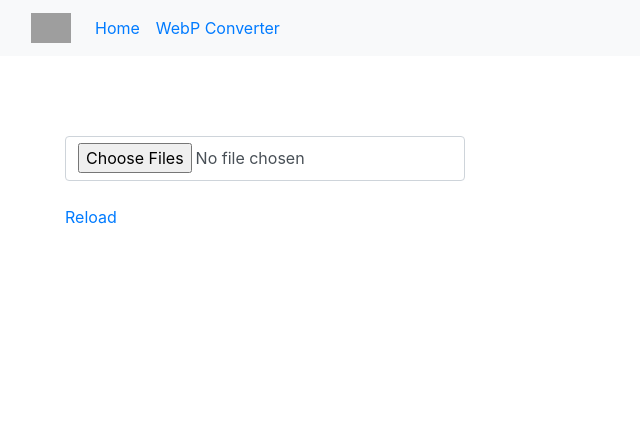
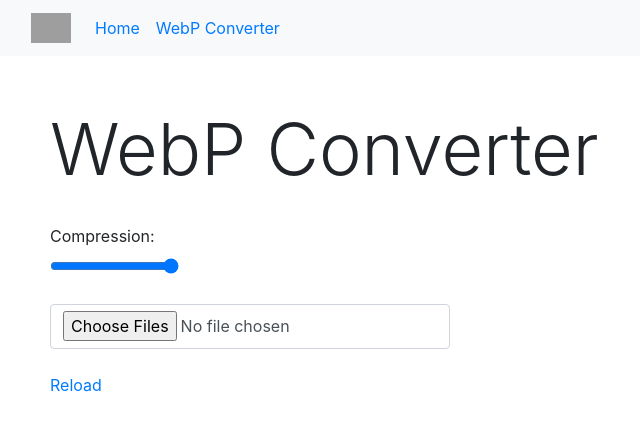
Before and after one commit to gatesweeney/rapt-tools, a React (Create React App) app: page /webp in a window 1280 px wide. Shown: the top 430 px of the page, without its empty margins (0-640 px from the left). Built offline with nearby package versions, Linux system fonts and the light colour scheme; grey boxes are pictures that could not be loaded.

Commit message:
WebP complete

```diff
--- a/src/App.js
+++ b/src/App.js
@@ -4,6 +4,9 @@ import { Webp } from "./webp";
 import './App.css'
 
 function App() {
+
+  document.title = "RAPT TOOLS"
+
   return (
     <Router>
 
@@ -106,8 +109,10 @@ function Sidebar() {
 
 
 function Home() {
+
   return (
     <div>
+      <title>RAPT TOOLS</title>
       <h1 class="display-3">Welcome to the web tools portal by Gates Sweeney</h1>
       <p class="display-5">Choose a tool to begin</p>
       <div class="flex-horiz">
--- a/src/webp.js
+++ b/src/webp.js
@@ -4,17 +4,31 @@ import convertToWebp from "webp-converter-clientside";
 import JSZip from "jszip";
 import saveAs from 'file-saver';
 
-
-
+var blobArray = [];
+var compression = 0.7;
 
 
 
 function Webp() {
 
+
+  document.title = 'WebP Converter';
+
+
+
   $(document).on("change", "#uploader", async function(){
 
     $("#uploader").hide();
-    const files = this.files;
+    const raw = this.files;
+    var files = [];
+
+    console.log(raw);
+
+    for (let index = 0; index < raw.length; index++) {
+      files.push(raw[index]);
+    }
+
+    console.log(files);
 
     $('#total-images').text(String(files.length));
 
@@ -39,7 +53,15 @@ function Webp() {
   });
 
     return (
-        <div class="container-fluid ptb30">
+        <div>
+          <h1 class="display-3">WebP Converter</h1><br></br>
+
+          <div class="container-md">
+            <label id="compression-label" for="compression" class="form-label">Compression: </label><br></br>
+            <input id="compression" type="range" onInput={compressionVal} class="form-range" min="0" max="1" step="0.1"></input>
+            <br></br><br></br>
+          </div>
+
           <h1 id="finished">Finished!</h1>
           <div class="mb-3">
               <input type="file" multiple class="form-control" id="uploader" accept="image/*" disabled=""></input>
@@ -103,10 +125,11 @@ async function processFiles(files) {
 
     file = files[f];
     var name = file.name;
-    var extension = name.split('.')[1];
+    // Gets last array item when split by a period
+    var extension = name.split('.').slice(-1)[0] ;
     var newName = name.replace(extension, "webp")
 
-    const convertedFile = await convertToWebp(file, 0.5)
+    const convertedFile = await convertToWebp(file, parseFloat(compression))
 
     const blob = window.URL.createObjectURL(convertedFile);
 
@@ -127,3 +150,31 @@ function warning(e) {
   (e || window.event).returnValue = confirmationMessage; //Gecko + IE
   return confirmationMessage; //Gecko + Webkit, Safari, Chrome etc.
 }
+
+
+async function convert(file, index) {
+    //$('#image-now').text(String(f + 1));
+    //$('#myBar').css("width", `${prcnt}%`)
+    $('#percent').text(`${index}%`)
+
+    var name = file.name;
+    // Gets last array item when split by a period
+    var extension = name.split('.').slice(-1)[0] ;
+    var newName = name.replace(extension, "webp")
+
+    const convertedFile = await convertToWebp(file, 0.5)
+
+    const blob = window.URL.createObjectURL(convertedFile);
+
+    console.log(blob);
+
+    blobArray.push({"blob": blob, "name": newName});
+
+  }
+
+
+  function compressionVal(val){
+    val = $('#compression').val();
+    compression = val;
+    $('#compression-label').text(  `Compression: ${val}:1`  )
+  }
```
